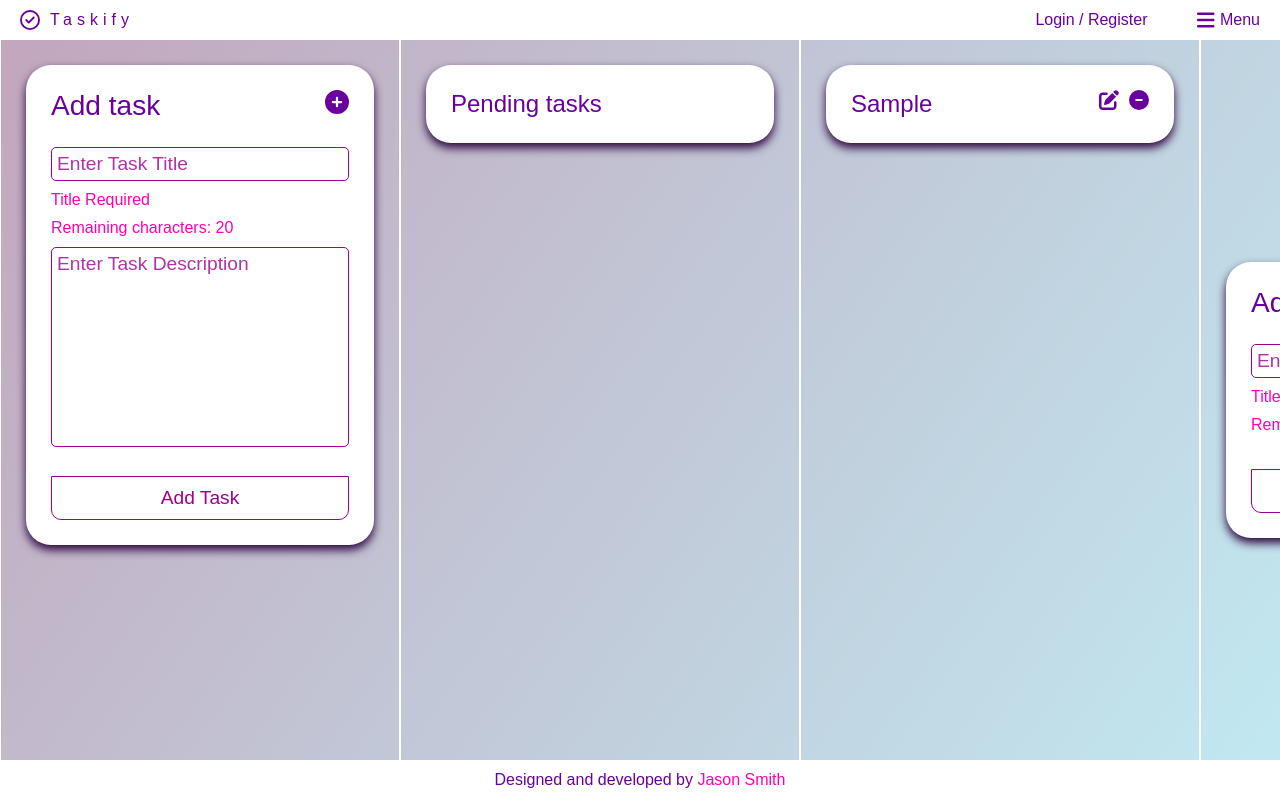
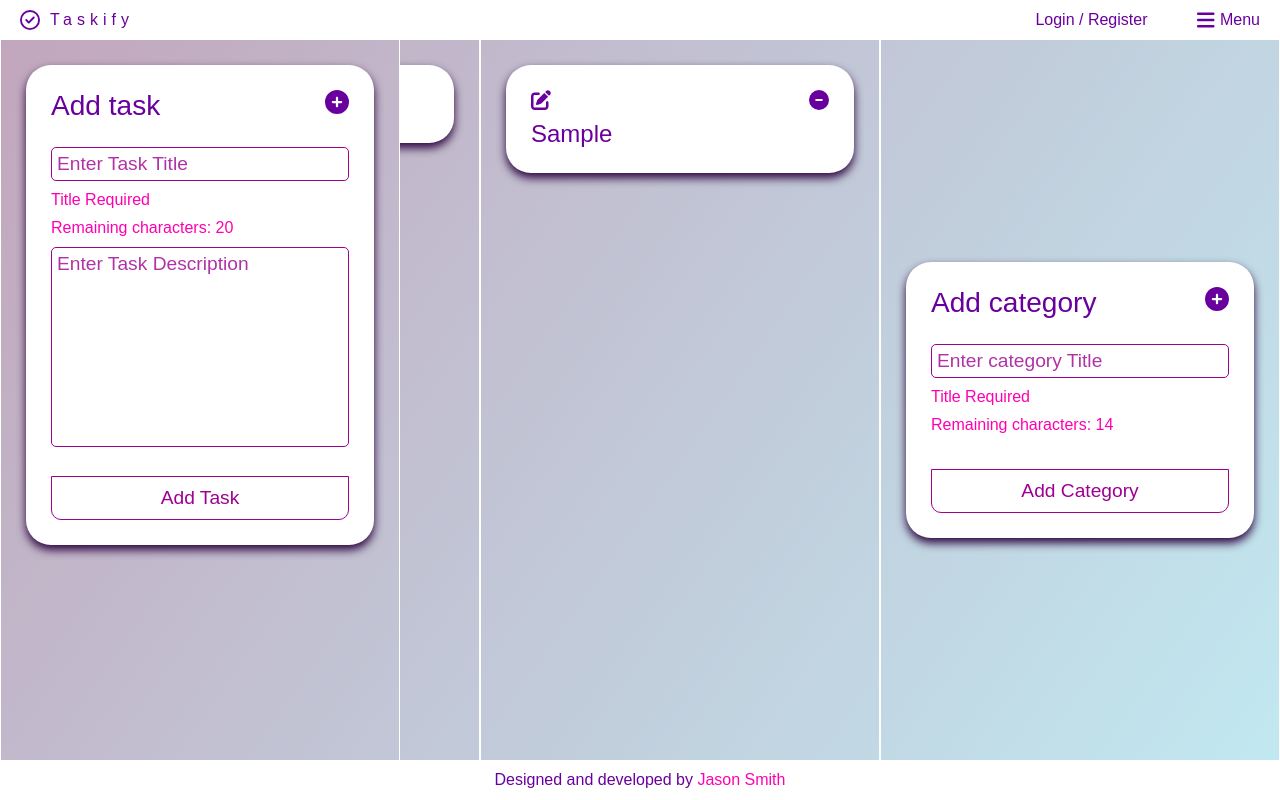
Before and after one commit to Jason-Smith-Code/taskify, a React (Create React App) app: page / in a window 1280 px wide. Both pictures are taken after typing "Sample" into the empty fields and a click on the button "Add Category". Built offline with nearby package versions, Linux system fonts and the light colour scheme.

Commit message:
applied a new scroll function that triggers when a user submits a new category, originally the new category could appear off screen

```diff
--- a/src/app/App.css
+++ b/src/app/App.css
@@ -28,6 +28,23 @@ a {
     --Color5: #ff00b1;
 }
 
+html {
+    scroll-behavior: smooth;
+}
+
 .App {
     background: linear-gradient(125deg, rgb(194 165 188) 0%, rgba(193,233,241,1) 100%)
 }
+
+::-webkit-scrollbar {
+    height: 10px;
+}
+
+::-webkit-scrollbar-track {
+    border-top: 1px solid var(--Color1)
+}
+
+::-webkit-scrollbar-thumb {
+    background: var(--Color2);
+    border-radius: 5px;
+}
--- a/src/components/forms/CategoryForm.js
+++ b/src/components/forms/CategoryForm.js
@@ -1,4 +1,4 @@
-import React, { useState } from "react";
+import React, { useState, useEffect } from "react";
 import './Forms.css';
 import { addCategory } from "../../features/categoryListSlice";
 import { useDispatch } from "react-redux";
@@ -36,6 +36,17 @@ export function CategoryForm() {
         setTitle(e.target.value);
     }
 
+    // i need to fire off scroll to end when dispatch has been submitted from adding a category
+    useEffect(() => {
+        scrollToEnd()
+    });
+
+    function scrollToEnd() {
+        const element = document.getElementById('category-container');
+        const elementWidth = element.scrollWidth;
+        element.scrollLeft = elementWidth;
+    }
+
     return (
         <form className="padded"id="category-form" data-testid="adding-category-form" onSubmit={handleSubmit}>
             <div className="form-header"><h3>Add category</h3> <FontAwesomeIcon icon={faCirclePlus} /></div>
--- a/src/components/forms/Forms.css
+++ b/src/components/forms/Forms.css
@@ -45,7 +45,7 @@ form {
 }
 
 .form-message {
-    color: #ff00b1;
+    color: var(--Color5);
     margin: 10px 0;
 }
 
@@ -76,7 +76,8 @@ form {
 
 .form-submit:hover {
     cursor: pointer;
-    border: 1px solid var(--Color2);
+    border: 1px solid var(--Color5);
+    color: var(--Color5);
 }
 
 .padded {
--- a/src/components/forms/TaskForm.js
+++ b/src/components/forms/TaskForm.js
@@ -33,7 +33,6 @@ export function TaskForm() {
             show: false
         }))
         clearForm()
-
         console.log(`Submitting Name ${title} & ${description}`);
 
     }
@@ -50,7 +49,6 @@ export function TaskForm() {
         let size = e.target.value.length;
         setCharacters(maxTitleSize - size)
         setTitle(e.target.value);
-
     }
 
     return (
@@ -78,7 +76,7 @@ export function TaskForm() {
                 onChange={(e) => setDescription(e.target.value)}
             />
             {/* Disable submit while both input field conditions are not met */}
-            <button className="form-submit" data-testid='adding-task-submit' id="submtButton" type="submit" value="Submit">Add Task</button>
+            <button className="form-submit" data-testid='adding-task-submit' id="submitButton" type="submit" value="Submit">Add Task</button>
         </form>
     )
 }
--- a/src/components/taskCategories/category/Category.css
+++ b/src/components/taskCategories/category/Category.css
@@ -3,13 +3,13 @@
     padding: 25px;
     border-radius: 25px;
     color: var(--Color2);
-    margin-bottom: 25px;
-    display: flex;
-    justify-content: space-between;
     -webkit-box-shadow: 0px 5px 10px 0px var(--Color4);
     box-shadow: 0px 5px 10px 0px var(--Color4);
 }
 
-.category-icons {
-    margin-left: 10px
+.category-icon-contanier {
+    display: flex;
+    justify-content: space-between;
+    width: 100%;
+    margin-bottom: 10px;
 }
--- a/src/components/taskCategories/category/Category.js
+++ b/src/components/taskCategories/category/Category.js
@@ -41,6 +41,16 @@ export const Category = (category) => {
     return(
         <div className="column">
             <div className="category-title-container">
+                {isEditing === false ?
+                    <div className="category-icon-contanier">
+                        <button className="icon-button" onClick={toggleEditMode}>
+                            <FontAwesomeIcon icon={faPenToSquare} size={iconSize} className="category-icons"/>
+                        </button>
+                        <button className="icon-button" onClick={() => dispatch(deleteCategory(category.id))}>
+                            <FontAwesomeIcon icon={faCircleMinus} size={iconSize} className="category-icons"/>
+                        </button>
+                    </div> :""
+                }
                 {isEditing === true ?
                 <form onSubmit={handleSubmit}>
                     <input
@@ -52,16 +62,6 @@ export const Category = (category) => {
                     <button className="form-submit" type="submit" value="Submit">Confirm</button>
                 </form>
                 : <h2>{category.title}</h2> }
-                {isEditing === false ?
-                <div>
-                    <button className="icon-button" onClick={toggleEditMode}>
-                        <FontAwesomeIcon icon={faPenToSquare} size={iconSize} className="category-icons"/>
-                    </button>
-                    <button className="icon-button" onClick={() => dispatch(deleteCategory(category.id))}>
-                        <FontAwesomeIcon icon={faCircleMinus} size={iconSize} className="category-icons"/>
-                    </button>
-                </div> :""
-                }
             </div>
             {/* map out tasks in this category */}
         </div>
```
